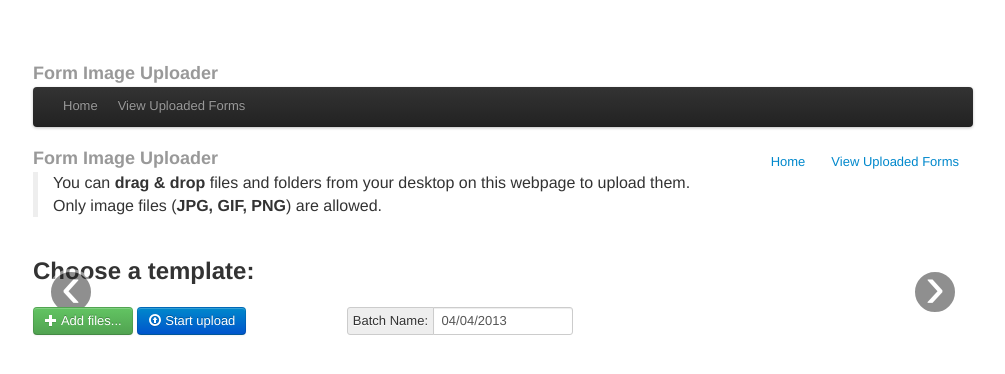
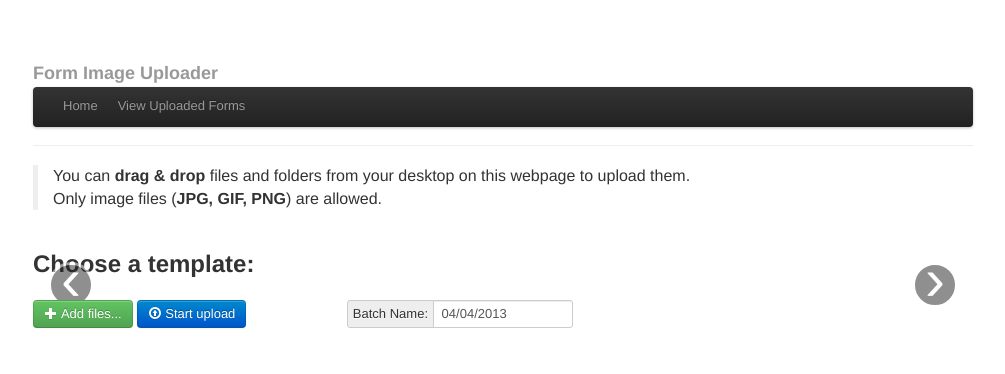
Before and after one commit to nathanathan/ODKScan_webapp, a Django app: template templates/uploader.html in a window 1280 px wide. Shown: the top 374 px of the page, without its empty margins (137-1142 px from the left). Run offline with Django 3.2, Linux system fonts and the light colour scheme; the template is opened without the code that fills it, so the values that code supplies are empty; some libraries are stand-ins or nearby versions.

Commit message:
Working on upload interface

```diff
--- a/templates/uploader.html
+++ b/templates/uploader.html
@@ -41,13 +41,7 @@
         </div><!-- /.navbar -->
       </div>
 
-      <div class="masthead">
-        <ul class="nav nav-pills pull-right">
-          <li><a href="../">Home</a></li>
-          <li><a href="../admin/ODKScan_webapp/formimage/">View Uploaded Forms</a></li>
-        </ul>
-        <h3 class="muted">Form Image Uploader</h3>
-      </div>
+      <hr>
 
     <blockquote>
         <p>You can <strong>drag &amp; drop</strong> files and folders from your desktop on this webpage to upload them.</p>
```
